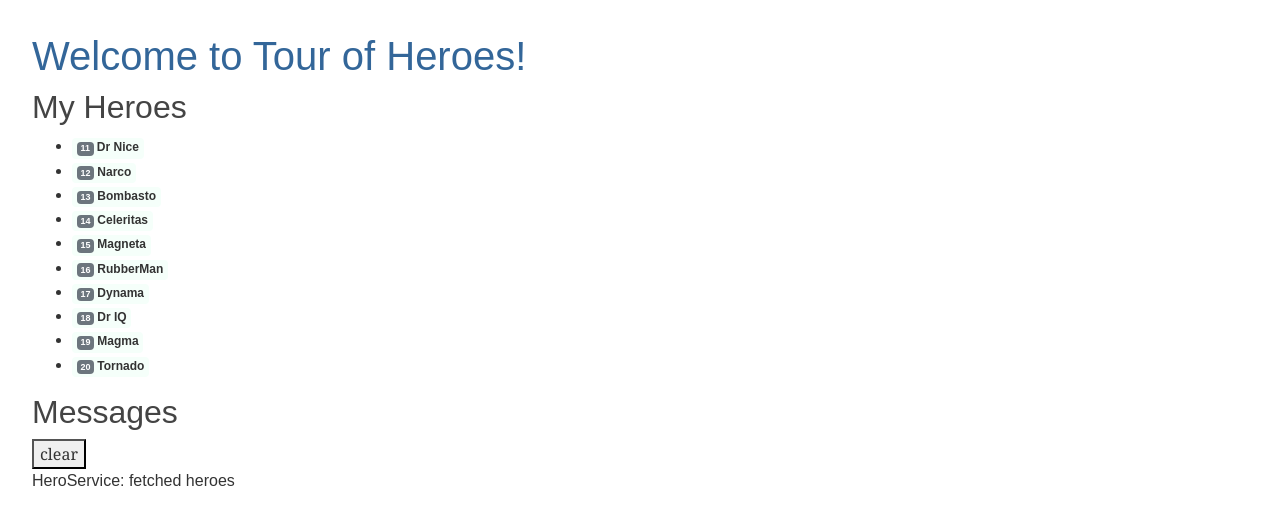
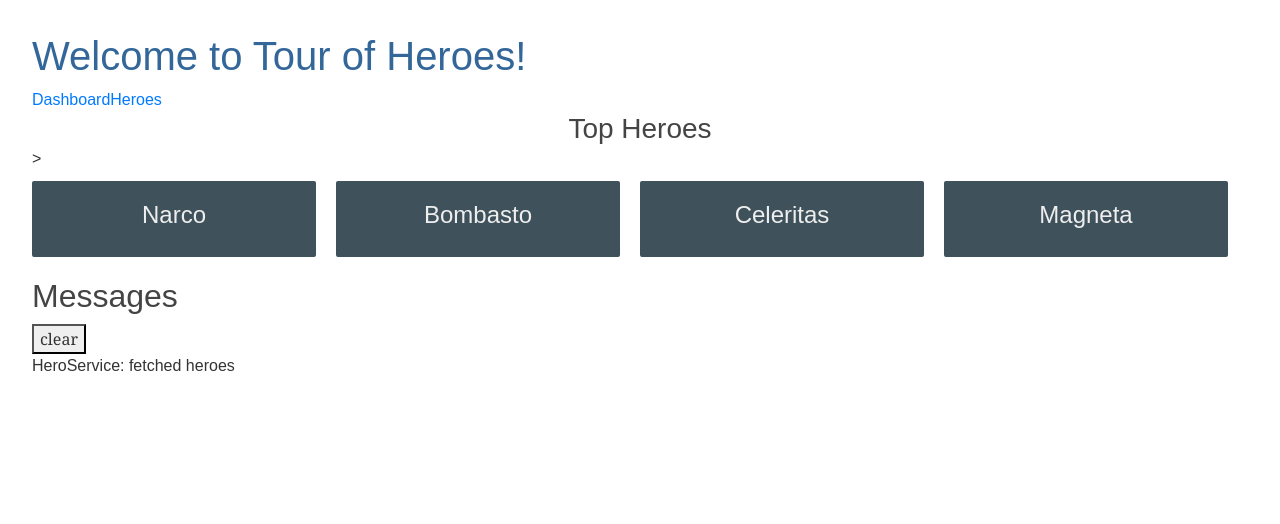
Before and after one commit to cloudcaution/TourOfHeroes, an Angular app: page /dashboard in a window 1280 px wide. Shown: the top 524 px of the page. Built offline with nearby package versions, Linux system fonts and the light colour scheme.

Commit message:
add dashboard for heroes

```diff
--- a/src/app/app.component.html
+++ b/src/app/app.component.html
@@ -4,5 +4,9 @@
     Welcome to {{ title }}!
   </h1>
 </div>
-<app-heroes></app-heroes>
+<nav>
+  <a routerLink="/dashboard">Dashboard</a>
+  <a routerLink="/heroes">Heroes</a>
+</nav>
+<router-outlet></router-outlet>
 <app-messages></app-messages>
--- /dev/null
+++ b/src/app/dashboard/dashboard.component.css
@@ -0,0 +1,76 @@
+[class*='col-'] {
+    float: left;
+    padding-right: 20px;
+    padding-bottom: 20px;
+}
+
+[class*='col-']:last-of-type {
+    padding-right: 0;
+}
+
+a {
+    text-decoration: none;
+}
+
+*, *:after, *:before {
+    -webkit-box-sizing: border-box;
+    -moz-box-sizing: border-box;
+    box-sizing: border-box;
+}
+
+h3 {
+    text-align: center;
+    margin-bottom: 0;
+}
+
+h4 {
+    position: relative;
+}
+
+.grid {
+    margin: 0;
+}
+
+.col-1-4 {
+    width: 25%;
+}
+
+.module {
+    padding: 20px;
+    text-align: center;
+    color: #eee;
+    max-height: 120px;
+    min-width: 120px;
+    background-color: #3f525c;
+    border-radius: 2px;
+}
+
+.module:hover {
+    background-color: #eee;
+    cursor: pointer;
+    color: #607d8b;
+}
+
+.grid-pad {
+    padding: 10px 0;
+}
+
+.grid-pad > [class*='col-']:last-of-type {
+    padding-right: 20px;
+}
+
+@media (max-width: 600px){
+    .module {
+        font-size: 10px;
+        max-height: 75px;
+    }
+}
+
+@media (max-width: 1024px) {
+    .grid {
+        margin: 0;
+    }
+    .module {
+        min-width: 60px;
+    }
+}
--- /dev/null
+++ b/src/app/dashboard/dashboard.component.html
@@ -0,0 +1,8 @@
+<h3>Top Heroes</h3>>
+<div class="grid grid-pad">
+  <a *ngFor="let hero of heroes" class="col-1-4">
+    <div class="module hero">
+      <h4>{{hero.name}}</h4>
+    </div>
+  </a>
+</div>
--- /dev/null
+++ b/src/app/dashboard/dashboard.component.ts
@@ -0,0 +1,24 @@
+import { Component, OnInit } from '@angular/core';
+import { Hero } from '../hero';
+import { HeroService } from '../hero.service';
+
+@Component({
+  selector: 'app-dashboard',
+  templateUrl: './dashboard.component.html',
+  styleUrls: ['./dashboard.component.css']
+})
+export class DashboardComponent implements OnInit {
+  heroes: Hero[] = [];
+
+  constructor(private heroService: HeroService) { }
+
+  ngOnInit() {
+    this.getHeroes();
+  }
+
+  getHeroes(): void {
+    this.heroService.getHeroes()
+      .subscribe(heroes => this.heroes = heroes.slice(1, 5));
+  }
+
+}
```
Also changed, not shown: src/app/app-routing.module.ts (added, +22 -0 lines), src/app/app.module.ts (+6 -2 lines), 1 other file (tests, documents, lock files or other folders).
